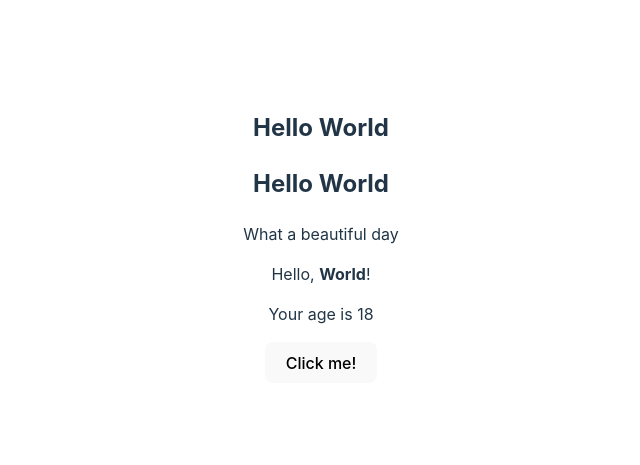
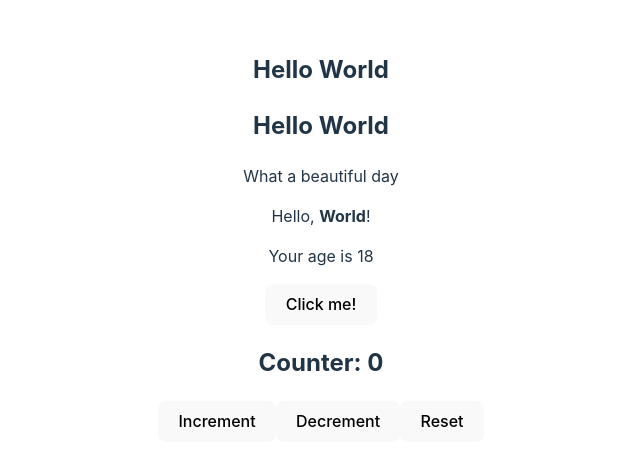
Before and after one commit to ThibDaniel/jsx, a React (Vite) app in the folder daniel/: page / in a window 1280 px wide. Shown: the part 163-628 px from the top of the page, without its empty margins (319-959 px from the left). Built offline with nearby package versions, Linux system fonts and the light colour scheme.

Commit message:
useState

```diff
--- a/daniel/src/App.jsx
+++ b/daniel/src/App.jsx
@@ -4,8 +4,7 @@ import { HelloWorld } from './HelloWorld'
 import{Message} from './Message'
 import { Welcome } from './Welcome'
 import { Clock } from './Clock'
-
-
+import { Counter } from './CounterInc'
 
 function App() {
   const [count, setCount] = useState(0)
@@ -17,6 +16,7 @@ function App() {
       <Message></Message>
       <Welcome name={<strong>World</strong>} age= "18"/>
       <Clock></Clock>
+      <Counter></Counter>
 
 
     </>
--- /dev/null
+++ b/daniel/src/CounterInc.jsx
@@ -0,0 +1,22 @@
+import { useState } from "react";
+
+export function Counter() {
+    const [counter, SetCounter] = useState(0)
+    function Increment() {
+        SetCounter((c) => c + 1)
+    }
+    function Decrement(){
+        SetCounter((c) => c - 1)
+    }
+    function Reset() {
+        SetCounter((c) => 0)
+    }
+    return(
+        <div>
+            <h2>Counter: {counter}</h2>
+            <button onClick={Increment}>Increment</button>
+            <button onClick={Decrement}>Decrement</button>
+            <button onClick={Reset}>Reset</button>
+        </div>
+    )
+}
```
